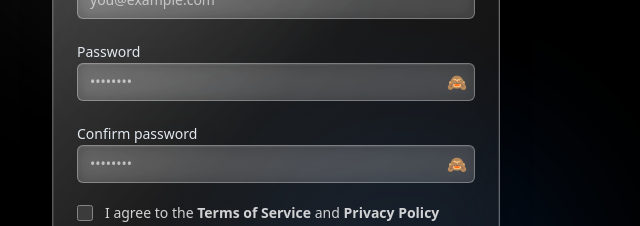
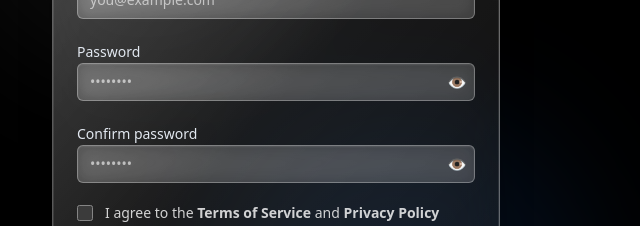
Before and after one commit to Ziel-Lab/jobBoard, a Next.js app: page /register in a window 1280 px wide. Shown: the part 310-536 px from the top of the page, without its empty margins (364-1004 px from the left). Built offline with nearby package versions, Linux system fonts and the light colour scheme; no server answers.

Commit message:
modified register page

```diff
--- a/src/app/register/page.tsx
+++ b/src/app/register/page.tsx
@@ -121,7 +121,7 @@ export default function RegisterPage() {
 										className="absolute right-2 top-1/2 -translate-y-1/2 text-muted-foreground"
 										onClick={() => setShowPassword(v => !v)}
 									>
-										{showPassword ? '👁️' : '🙈'}
+										{showPassword ? '🙈' : '👁️'}
 									</button>
                 </div>
               </div>
@@ -145,7 +145,7 @@ export default function RegisterPage() {
                     className="absolute right-2 top-1/2 -translate-y-1/2 text-muted-foreground"
                     onClick={() => setShowConfirm(v => !v)}
                   >
-                    {showConfirm ? '👁️' : '🙈'}
+                    {showConfirm ? ' 🙈' : '👁️'}
                   </button>
                 </div>
               </div>
```
